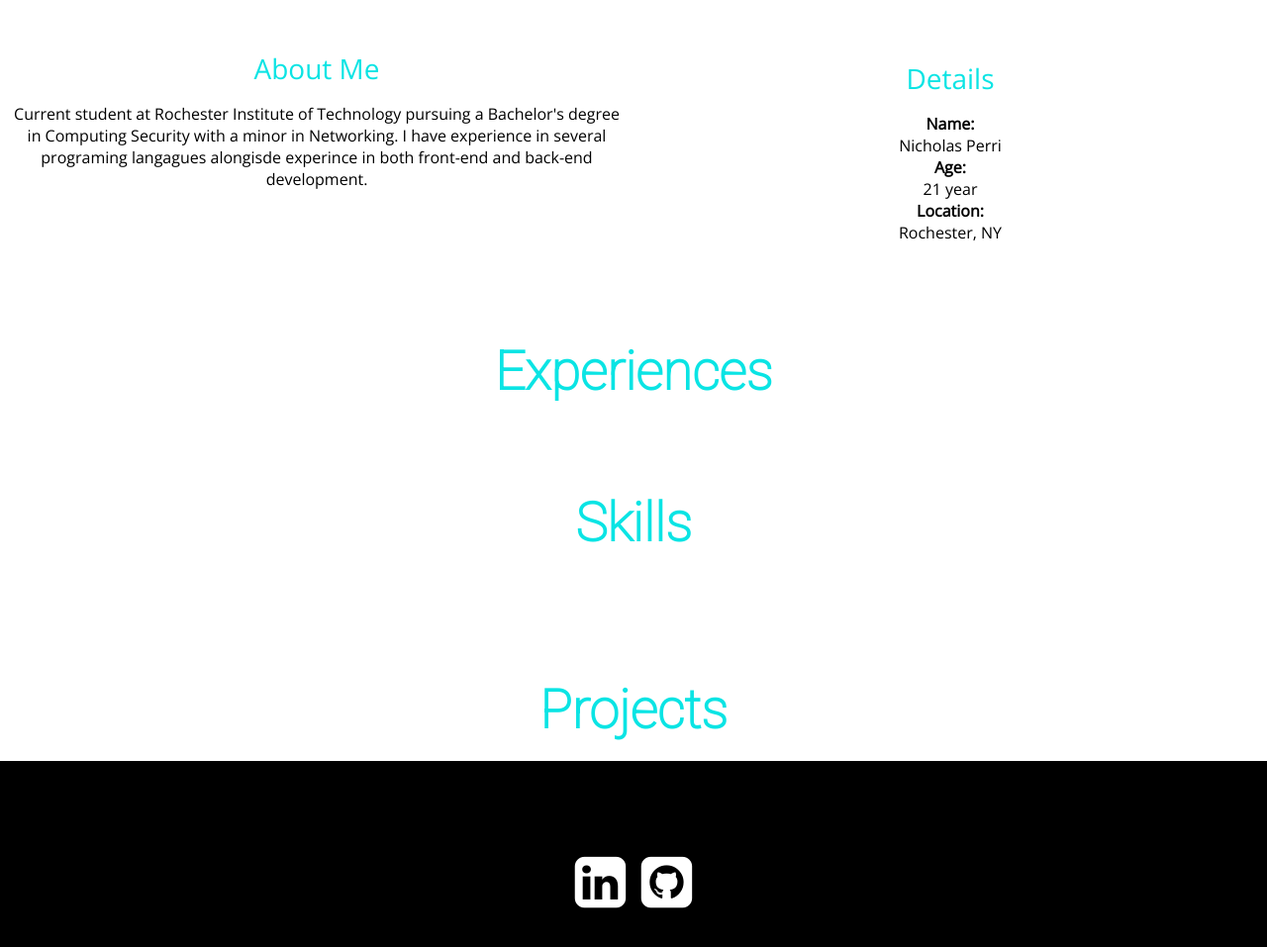
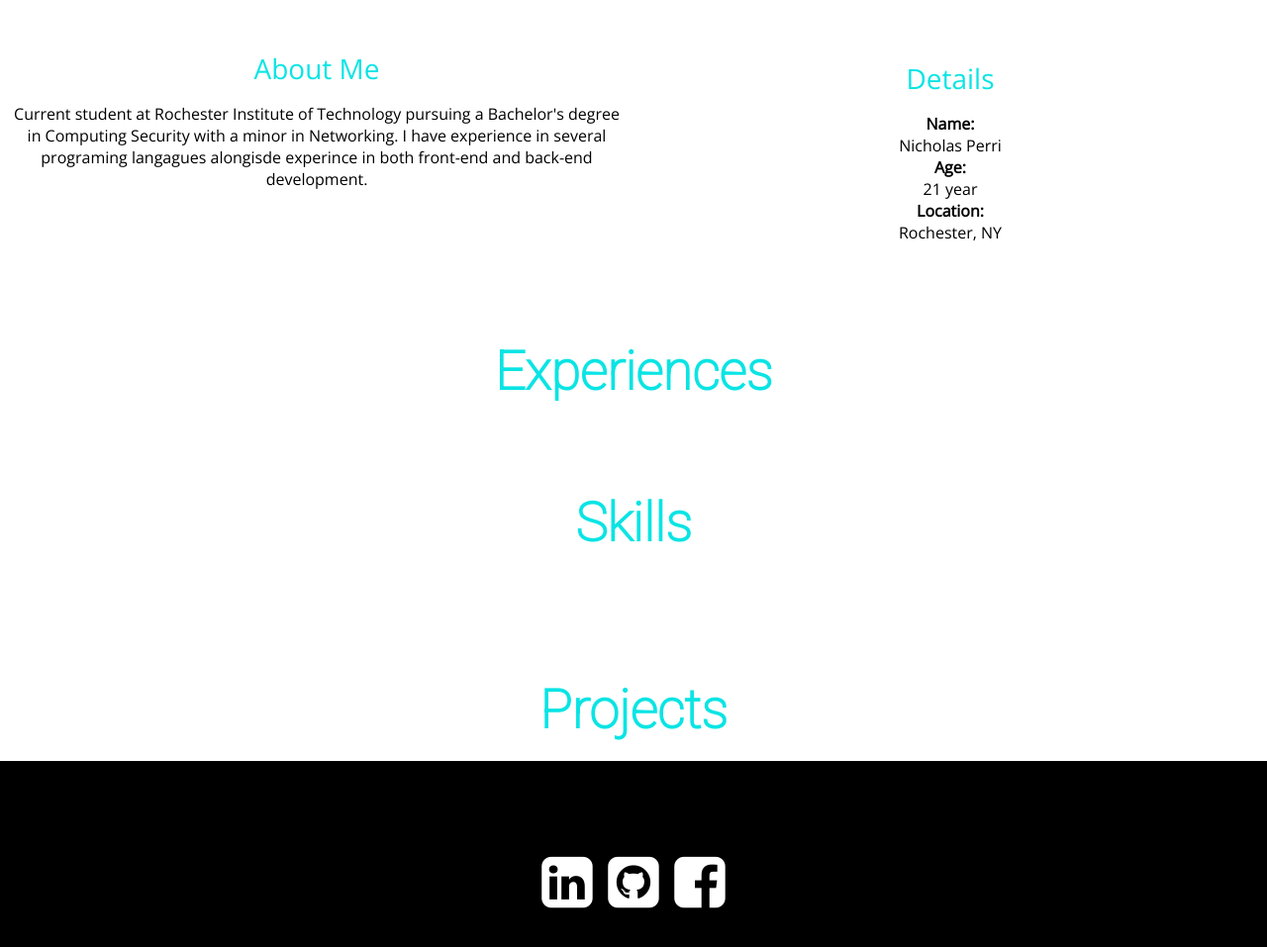
Before and after one commit to nk98/nperri.net, a plain HTML site: page index.html in a window 1280 px wide. Shown: the part 982-1939 px from the top of the page at 99% size. Drawn offline with nearby package versions, Linux system fonts and the light colour scheme.

Commit message:
Update index.html
facebook meme

```diff
--- a/index.html
+++ b/index.html
@@ -223,6 +223,7 @@ p {
 <footer class="contact">
     <a href="https://www.linkedin.com/in/nicholas-perri/"><i class ="fa fa-linkedin-square" style="color: white;"></i></a>
     <a href="https://github.com/nk98"><i class="fa fa-github-square"  style="color: white;"></i></a>
+    <a href="https://dayssincelastfacebookscandal.com/"><i class="fa fa-facebook-square"  style="color: white;"></i></a>
 </footer>
 
 <div id="sidenav" class="navbar">
```
